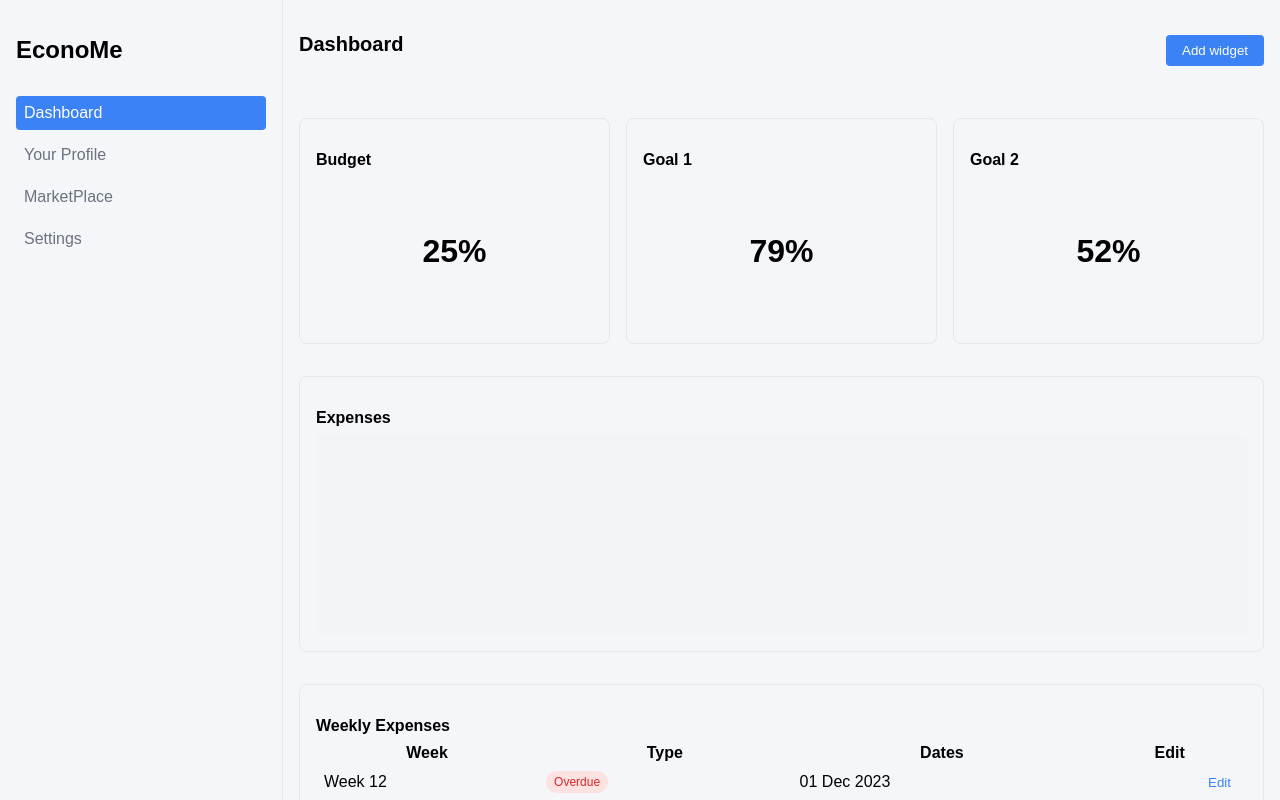
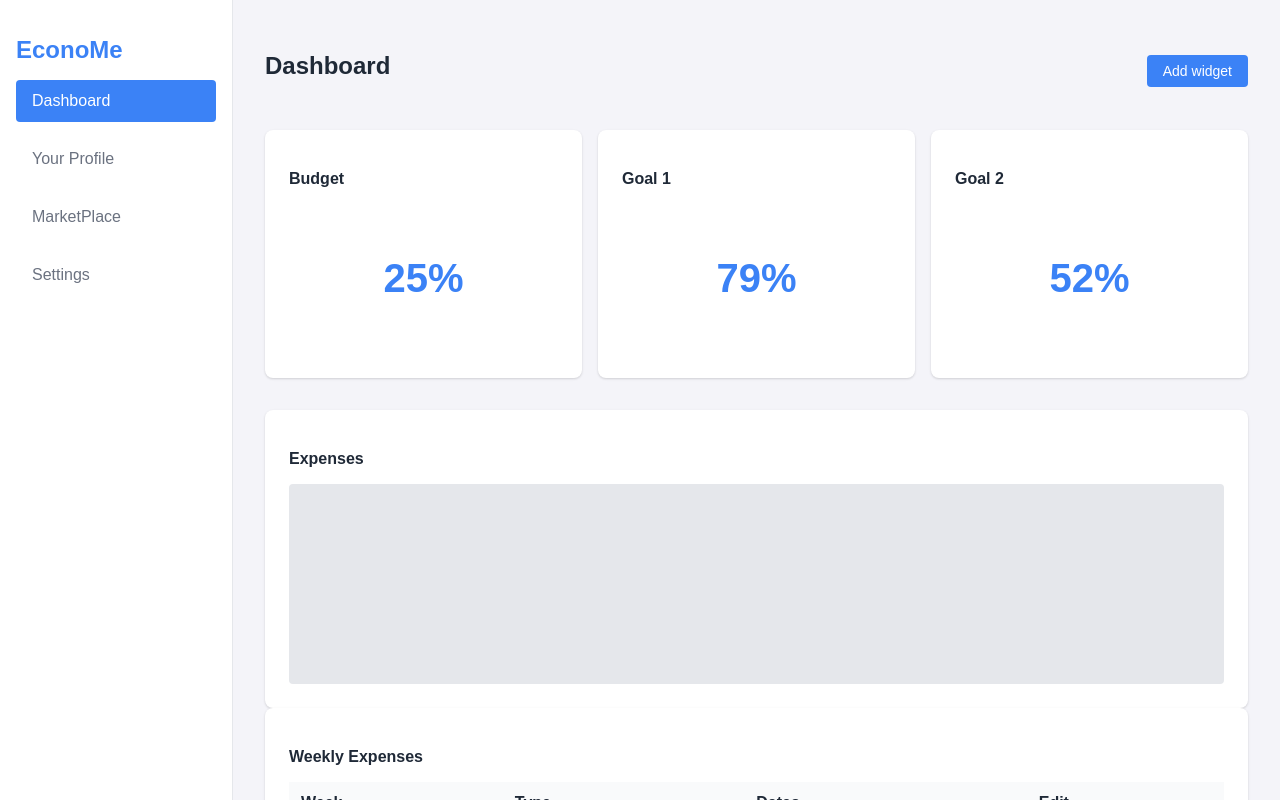
Before and after one commit to nayalafifi/economeReact, a React (Create React App) app: page / in a window 1280 px wide. Both pictures are taken after typing "name@example.com", "Sample123" into the empty fields and a click on the button "Login". Shown: the top 800 px of the page. Built offline with nearby package versions, Linux system fonts and the light colour scheme.

Commit message:
dashboard.js edited

```diff
--- a/src/App.css
+++ b/src/App.css
@@ -36,7 +36,6 @@
 
 .sidebar {
   width: 200px;
-  background-color: #264653;
   color: white;
   padding: 1rem;
 }
--- a/src/dashboard.css
+++ b/src/dashboard.css
@@ -1,164 +1,176 @@
 /* Global Styles */
 body {
-    font-family: Arial, sans-serif;
-    background-color: #f4f6fa;
+  font-family: 'Arial', sans-serif;
   margin: 0;
+  padding: 0;
+  background-color: #f3f4f6;
+  color: #1f2937;
 }
 
+/* Dashboard Layout */
 .dashboard {
   display: flex;
-    flex-direction: column;
-    padding: 20px;
-    max-width: 1200px;
-    margin: 0 auto;
+  min-height: 100vh;
 }
 
-  .dashboard h1 {
-    font-size: 24px;
-    font-weight: 600;
-    margin-bottom: 20px;
+/* Sidebar Styles */
+.sidebar {
+  width: 250px;
+  background-color: #ffffff;
+  border-right: 1px solid #e5e7eb;
+  padding: 2rem;
 }
 
-  /* Top Cards Layout */
-  .top-cards {
+.logo {
+  font-size: 1.5rem;
+  font-weight: bold;
+  margin-bottom: 2rem;
+  color: #3b82f6;
+}
+
+.nav ul {
+  list-style: none;
+  padding: 0;
+}
+
+.nav-link {
+  display: block;
+  padding: 0.75rem 1rem;
+  color: #6b7280;
+  text-decoration: none;
+  border-radius: 0.25rem;
+  margin-bottom: 0.5rem;
+  transition: background-color 0.3s ease;
+}
+
+.nav-link:hover, .nav-link.active {
+  background-color: #3b82f6;
+  color: white;
+}
+
+/* Main Content Styles */
+.main-content {
+  flex: 1;
+  padding: 2rem;
+}
+
+.header {
   display: flex;
-    gap: 20px;
-    margin-bottom: 20px;
+  justify-content: space-between;
+  align-items: center;
+  margin-bottom: 2rem;
+}
+
+.header h2 {
+  font-size: 1.5rem;
+  font-weight: 600;
+}
+
+/* Button Styles */
+.btn {
+  padding: 0.5rem 1rem;
+  border: none;
+  border-radius: 0.25rem;
+  cursor: pointer;
+  font-size: 0.875rem;
+  transition: background-color 0.3s ease;
+}
+
+.btn-primary {
+  background-color: #3b82f6;
+  color: white;
+}
+
+.btn-primary:hover {
+  background-color: #2563eb;
+}
+
+.btn-link {
+  background-color: transparent;
+  color: #3b82f6;
+}
+
+.btn-link:hover {
+  text-decoration: underline;
+}
+
+/* Card Styles */
+.card-grid {
+  display: grid;
+  grid-template-columns: repeat(auto-fit, minmax(250px, 1fr));
+  gap: 1rem;
+  margin-bottom: 2rem;
 }
 
 .card {
-    flex: 1;
-    padding: 20px;
-    background-color: #fff;
-    border: 1px solid #ddd;
-    border-radius: 8px;
-    display: flex;
-    flex-direction: column;
-    align-items: center;
-    justify-content: center;
+  background-color: #ffffff;
+  border-radius: 0.5rem;
+  padding: 1.5rem;
+  box-shadow: 0 1px 3px 0 rgba(0, 0, 0, 0.1), 0 1px 2px 0 rgba(0, 0, 0, 0.06);
 }
 
-  .card h2 {
-    font-size: 18px;
-    font-weight: 500;
-    margin: 0 0 10px;
+.card-title {
+  font-size: 1rem;
+  font-weight: 600;
+  margin-bottom: 1rem;
 }
 
-  .circle {
-    width: 80px;
-    height: 80px;
-    border-radius: 50%;
-    border: 8px solid #4caf50;
+.card-content {
   display: flex;
+  justify-content: center;
   align-items: center;
-    justify-content: center;
-    font-size: 20px;
-    font-weight: 600;
-    color: #333;
+  height: 150px;
 }
 
-  /* Expenses and Weekly Expenses Layout */
-  .bottom-section {
-    display: flex;
-    gap: 20px;
-    margin-bottom: 20px;
+.percentage {
+  font-size: 2.5rem;
+  font-weight: bold;
+  color: #3b82f6;
 }
 
-  .expenses {
-    flex: 2;
-    padding: 20px;
-    background-color: #fff;
-    border: 1px solid #ddd;
-    border-radius: 8px;
+/* Chart Placeholder */
+.chart-placeholder {
+  height: 200px;
+  background-color: #e5e7eb;
+  border-radius: 0.25rem;
 }
 
-  .expenses h2 {
-    font-size: 18px;
-    font-weight: 500;
-    margin-bottom: 10px;
+/* Table Styles */
+.table {
+  width: 100%;
+  border-collapse: separate;
+  border-spacing: 0;
 }
 
-  .line-chart {
-    height: 150px;
-    background-color: #e9f0fb;
-    border-radius: 8px;
+.table th, .table td {
+  padding: 0.75rem;
+  text-align: left;
 }
 
-  .weekly-expenses {
-    flex: 1;
-    padding: 20px;
-    background-color: #fff;
-    border: 1px solid #ddd;
-    border-radius: 8px;
+.table th {
+  background-color: #f9fafb;
+  font-weight: 600;
 }
 
-  .weekly-expenses h2 {
-    font-size: 18px;
-    font-weight: 500;
-    margin-bottom: 10px;
+.table tbody tr:nth-child(even) {
+  background-color: #f9fafb;
 }
 
-  .weekly-expenses p {
-    font-size: 14px;
-    padding: 8px;
-    border-radius: 4px;
-    margin: 5px 0;
-    color: #fff;
+/* Badge Styles */
+.badge {
   display: inline-block;
+  padding: 0.25rem 0.5rem;
+  border-radius: 9999px;
+  font-size: 0.75rem;
+  font-weight: 500;
 }
 
-  .weekly-expenses p:nth-child(1) {
-    background-color: #ff5252; /* Overdue - red */
+.badge-overdue {
+  background-color: #fee2e2;
+  color: #dc2626;
 }
 
-  .weekly-expenses p:nth-child(2) {
-    background-color: #4caf50; /* Completed - green */
+.badge-completed {
+  background-color: #dcfce7;
+  color: #16a34a;
 }
-
-  /* Side Menu */
-  .side-menu {
-    width: 200px;
-    background-color: #fff;
-    border-right: 1px solid #ddd;
-    height: 100vh;
-    position: fixed;
-    padding-top: 20px;
-  }
-
-  .side-menu h3 {
-    font-size: 18px;
-    margin: 10px 0 20px;
-  }
-
-  .side-menu ul {
-    list-style-type: none;
-    padding: 0;
-    margin: 0;
-  }
-
-  .side-menu ul li {
-    padding: 10px 20px;
-    font-size: 16px;
-    color: #333;
-    cursor: pointer;
-  }
-
-  .side-menu ul li:hover {
-    background-color: #f0f0f0;
-  }
-
-  .logout {
-    color: #e53935;
-    padding: 10px 20px;
-    cursor: pointer;
-    position: absolute;
-    bottom: 20px;
-    left: 0;
-  }
-
-  /* Utility */
-  .flex-center {
-    display: flex;
-    align-items: center;
-    justify-content: center;
-  }
--- a/src/dashboard.js
+++ b/src/dashboard.js
@@ -3,57 +3,49 @@ import './dashboard.css';
 
 const Dashboard = ({ navigateTo }) => {
   return (
-    <div style={{ display: 'flex', minHeight: '100vh' }}>
+    <div className="dashboard">
       {/* Sidebar */}
-      <aside style={{ width: '250px', borderRight: '1px solid #e5e7eb', padding: '1rem' }}>
-        <h1 style={{ fontSize: '1.5rem', fontWeight: 'bold', marginBottom: '2rem' }}>EconoMe</h1>
-        <nav>
-          <ul style={{ listStyle: 'none', padding: 0 }}>
-            <li style={{ marginBottom: '0.5rem' }}>
-              <a href="#" style={{ display: 'block', padding: '0.5rem', backgroundColor: '#3b82f6', color: 'white', borderRadius: '0.25rem', textDecoration: 'none' }}>Dashboard</a>
-            </li>
-            <li style={{ marginBottom: '0.5rem' }}>
-              <a href="#" style={{ display: 'block', padding: '0.5rem', color: '#6b7280', textDecoration: 'none' }}>Your Profile</a>
-            </li>
-            <li style={{ marginBottom: '0.5rem' }}>
-              <a href="#" style={{ display: 'block', padding: '0.5rem', color: '#6b7280', textDecoration: 'none' }}>MarketPlace</a>
-            </li>
-            <li style={{ marginBottom: '0.5rem' }}>
-              <a href="#" style={{ display: 'block', padding: '0.5rem', color: '#6b7280', textDecoration: 'none' }}>Settings</a>
-            </li>
+      <aside className="sidebar">
+        <h1 className="logo">EconoMe</h1>
+        <nav className="nav">
+          <ul>
+            <li><a href="#" className="nav-link active">Dashboard</a></li>
+            <li><a href="#" className="nav-link">Your Profile</a></li>
+            <li><a href="#" className="nav-link">MarketPlace</a></li>
+            <li><a href="#" className="nav-link">Settings</a></li>
           </ul>
         </nav>
       </aside>
 
       {/* Main Content */}
-      <main style={{ flex: 1, padding: '1rem' }}>
-        <header style={{ display: 'flex', justifyContent: 'space-between', alignItems: 'center', marginBottom: '2rem' }}>
-          <h2 style={{ fontSize: '1.25rem', fontWeight: 'semibold' }}>Dashboard</h2>
-          <button style={{ padding: '0.5rem 1rem', backgroundColor: '#3b82f6', color: 'white', border: 'none', borderRadius: '0.25rem', cursor: 'pointer' }}>Add widget</button>
+      <main className="main-content">
+        <header className="header">
+          <h2>Dashboard</h2>
+          <button className="btn btn-primary">Add widget</button>
         </header>
 
         {/* Progress Cards */}
-        <div style={{ display: 'grid', gridTemplateColumns: 'repeat(auto-fit, minmax(250px, 1fr))', gap: '1rem', marginBottom: '2rem' }}>
+        <div className="card-grid">
           {['Budget', 'Goal 1', 'Goal 2'].map((title, index) => (
-            <div key={index} style={{ border: '1px solid #e5e7eb', borderRadius: '0.5rem', padding: '1rem' }}>
-              <h3 style={{ fontSize: '1rem', fontWeight: 'semibold', marginBottom: '0.5rem' }}>{title}</h3>
-              <div style={{ display: 'flex', justifyContent: 'center', alignItems: 'center', height: '150px' }}>
-                <span style={{ fontSize: '2rem', fontWeight: 'bold' }}>{[25, 79, 52][index]}%</span>
+            <div key={index} className="card">
+              <h3 className="card-title">{title}</h3>
+              <div className="card-content">
+                <span className="percentage">{[25, 79, 52][index]}%</span>
               </div>
             </div>
           ))}
         </div>
 
         {/* Expenses Chart */}
-        <div style={{ border: '1px solid #e5e7eb', borderRadius: '0.5rem', padding: '1rem', marginBottom: '2rem' }}>
-          <h3 style={{ fontSize: '1rem', fontWeight: 'semibold', marginBottom: '0.5rem' }}>Expenses</h3>
-          <div style={{ height: '200px', backgroundColor: '#f3f4f6', borderRadius: '0.25rem' }}></div>
+        <div className="card">
+          <h3 className="card-title">Expenses</h3>
+          <div className="chart-placeholder"></div>
         </div>
 
         {/* Weekly Expenses Table */}
-        <div style={{ border: '1px solid #e5e7eb', borderRadius: '0.5rem', padding: '1rem' }}>
-          <h3 style={{ fontSize: '1rem', fontWeight: 'semibold', marginBottom: '0.5rem' }}>Weekly Expenses</h3>
-          <table style={{ width: '100%', borderCollapse: 'collapse' }}>
+        <div className="card">
+          <h3 className="card-title">Weekly Expenses</h3>
+          <table className="table">
             <thead>
               <tr>
                 <th>Week</th>
@@ -64,24 +56,16 @@ const Dashboard = ({ navigateTo }) => {
             </thead>
             <tbody>
               <tr>
-                <td style={{ padding: '0.5rem', borderBottom: '1px solid #e5e7eb' }}>Week 12</td>
-                <td style={{ padding: '0.5rem', borderBottom: '1px solid #e5e7eb' }}>
-                  <span style={{ display: 'inline-block', padding: '0.25rem 0.5rem', backgroundColor: '#fee2e2', color: '#dc2626', borderRadius: '9999px', fontSize: '0.75rem' }}>Overdue</span>
-                </td>
-                <td style={{ padding: '0.5rem', borderBottom: '1px solid #e5e7eb' }}>01 Dec 2023</td>
-                <td style={{ padding: '0.5rem', borderBottom: '1px solid #e5e7eb', textAlign: 'right' }}>
-                  <button style={{ padding: '0.25rem 0.5rem', backgroundColor: 'transparent', border: 'none', cursor: 'pointer', color: '#3b82f6' }}>Edit</button>
-                </td>
+                <td>Week 12</td>
+                <td><span className="badge badge-overdue">Overdue</span></td>
+                <td>01 Dec 2023</td>
+                <td><button className="btn btn-link">Edit</button></td>
               </tr>
               <tr>
-                <td style={{ padding: '0.5rem' }}>Week 11</td>
-                <td style={{ padding: '0.5rem' }}>
-                  <span style={{ display: 'inline-block', padding: '0.25rem 0.5rem', backgroundColor: '#dcfce7', color: '#16a34a', borderRadius: '9999px', fontSize: '0.75rem' }}>Completed</span>
-                </td>
-                <td style={{ padding: '0.5rem' }}>11 Dec 2024</td>
-                <td style={{ padding: '0.5rem', textAlign: 'right' }}>
-                  <button style={{ padding: '0.25rem 0.5rem', backgroundColor: 'transparent', border: 'none', cursor: 'pointer', color: '#3b82f6' }}>Edit</button>
-                </td>
+                <td>Week 11</td>
+                <td><span className="badge badge-completed">Completed</span></td>
+                <td>11 Dec 2024</td>
+                <td><button className="btn btn-link">Edit</button></td>
               </tr>
             </tbody>
           </table>
```
Lines whose indentation alone changed are shown as unchanged.
